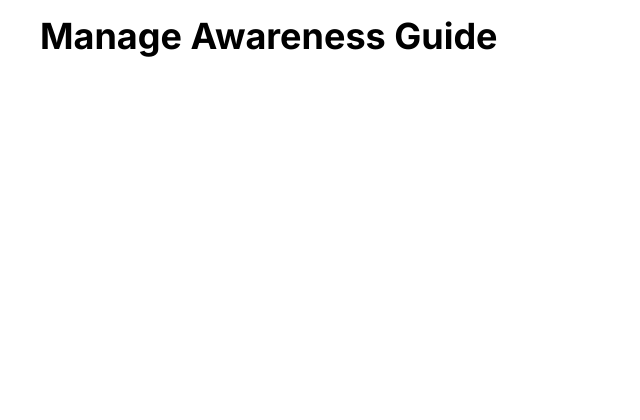
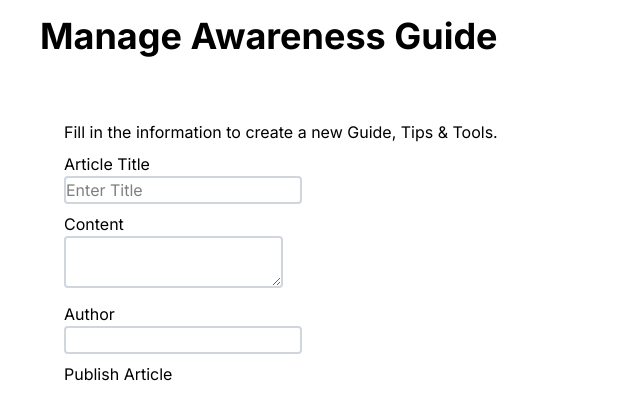
Before and after one commit to MaurenceBudiongan/awarenet-admin-web, a Next.js app: page /manage_awareness_guide in a window 1280 px wide. Shown: the top 420 px of the page, without its empty margins (0-640 px from the left). Built offline with nearby package versions, Linux system fonts and the light colour scheme.

Commit message:
Manage Awareness Guide Content

```diff
--- a/app/dashboard/page.tsx
+++ b/app/dashboard/page.tsx
@@ -24,7 +24,7 @@ const Dashboard = () => {
                 <path d="m9 12 2 2 4-4" />
               </svg>
             </div>
-            <p className="ml-5 mt-5 text-md text-gray-500 font-bold mt-3">
+            <p className="ml-5 mt-5 text-md text-gray-500 font-bold">
               Total Active Users
             </p>
           </div>
@@ -35,7 +35,7 @@ const Dashboard = () => {
             </p>
           </div>
         </div>
-        <div className="ml-10 mr-10 rounded-lg h-64 flex flex-row justify-between gap-x-15 h-100 ">
+        <div className="ml-10 mr-10 rounded-lg flex flex-row justify-between gap-x-15 h-100 ">
           <div className="p-8 rounded-xl w-full shadow-sm ">
             <p className="text-xl font-semibold mb-3">Scans Analytic volume</p>
             <p className="text-md text-gray-500 font-semibold">
--- a/app/manage_awareness_guide/page.tsx
+++ b/app/manage_awareness_guide/page.tsx
@@ -2,7 +2,38 @@
 
 const Manage_Awareness_Guide = () => {
   return (
-    <p className="ml-10 mt-4 text-4xl font-bold">Manage Awareness Guide</p>
+    <div>
+      <p className="ml-10 mt-4 text-4xl font-bold">Manage Awareness Guide</p>
+      <div className="ml-10 mr-10 mt-10 mb-7 p-6 rounded-xl h-60 flex flex-col justify-around gap-y-2">
+        <div>Fill in the information to create a new Guide, Tips & Tools.</div>
+        <div>
+          <p>Article Title</p>
+          <input
+            type="text"
+            placeholder="Enter Title"
+            className="rounded-sm border-2 border-gray-300 outline-0"
+          />
+        </div>
+        <div>
+          <p>Content</p>
+          <textarea
+            name=""
+            id=""
+            className="rounded-sm border-2 border-gray-300 outline-0"
+          ></textarea>
+        </div>
+        <div>
+          <p>Author</p>
+          <input
+            type="text"
+            className="rounded-sm border-2 border-gray-300 outline-0"
+          />
+        </div>
+        <div>
+          <button>Publish Article</button>
+        </div>
+      </div>
+    </div>
   );
 };
 
```
